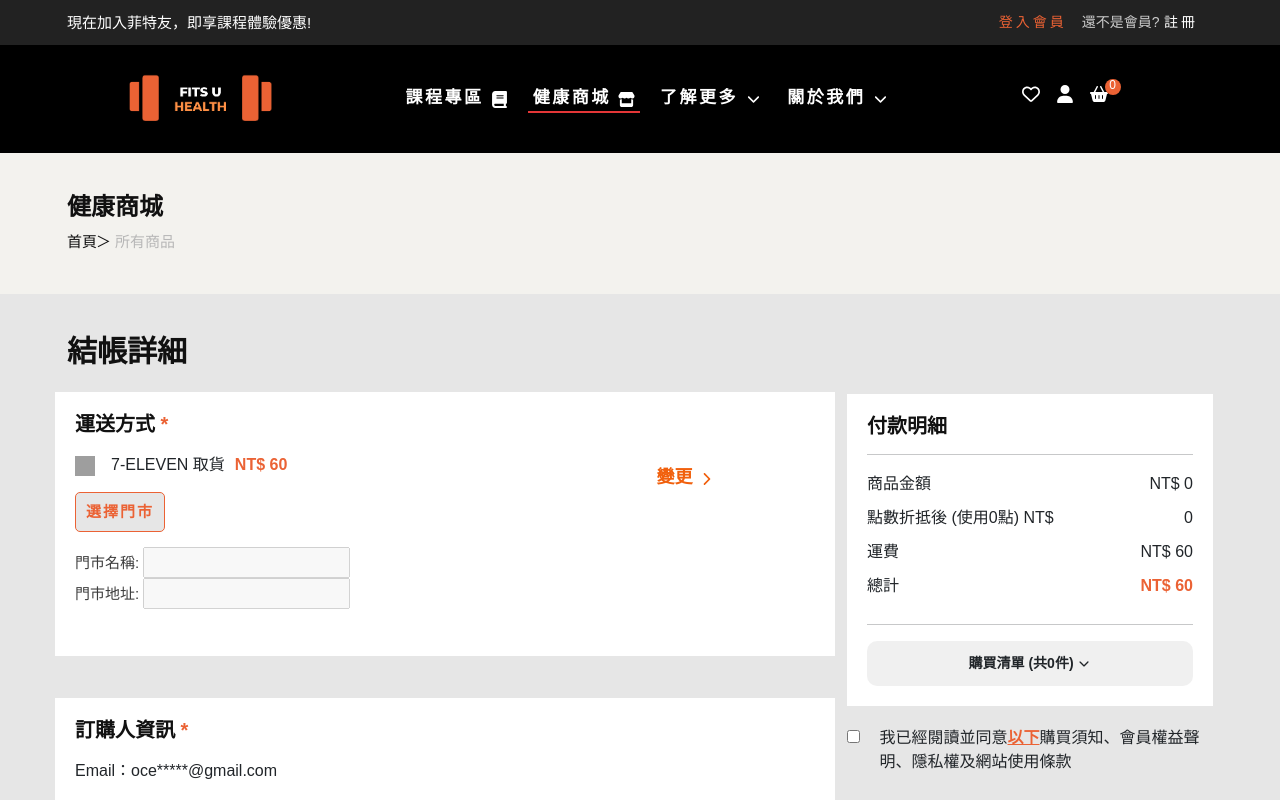
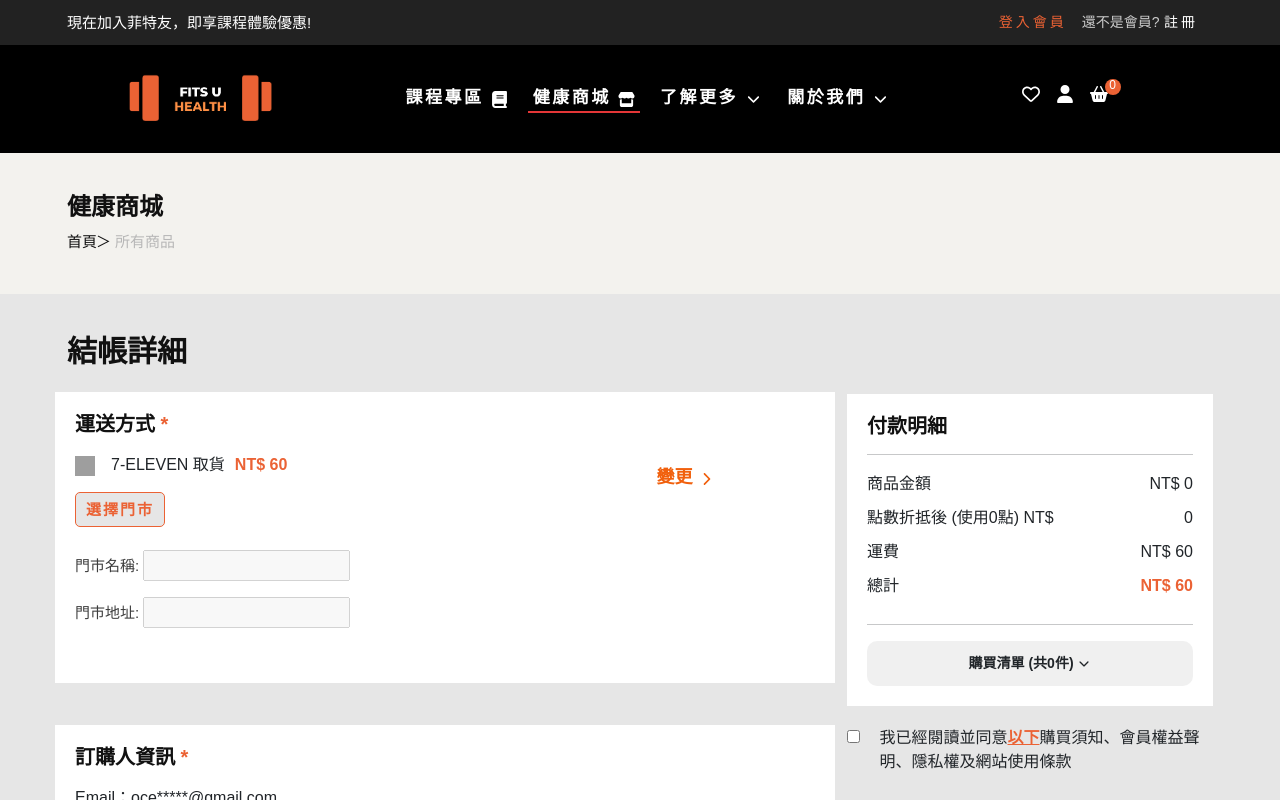
Before and after one commit to ni86910/team1_final, a Next.js app in the folder frontend-react/: page /cart/checkout in a window 1280 px wide. Shown: the top 800 px of the page. Built offline with nearby package versions, Linux system fonts and the light colour scheme; no server answers; grey boxes are pictures that could not be loaded.

Commit message:
結帳頁, 取貨input樣式&sweetalert

```diff
--- a/frontend-react/components/cart/checkout-main.js
+++ b/frontend-react/components/cart/checkout-main.js
@@ -3,6 +3,11 @@ import Link from 'next/link'
 import { Button, Modal, Form } from 'react-bootstrap'
 import style from '@/styles/cart-checkout-main.module.scss'
 import { useRouter } from 'next/router'
+
+// sweet alert
+import Swal from 'sweetalert2'
+import withReactContent from 'sweetalert2-react-content'
+const MySwal = withReactContent(Swal)
 
 // hooks
 import { useCart } from '@/hooks/use-cart'
@@ -109,7 +114,7 @@ export default function CheckoutMain() {
                                   backgroundColor: '#E6E6E6',
                                   color: '#EB6234',
                                   width: '90px',
-                                  height: '40px',
+                                  height: '35px',
                                   border: '1px solid #EB6234',
                                   borderRadius: '5px',
                                   marginBottom: '15px',
@@ -126,6 +131,7 @@ export default function CheckoutMain() {
                               門市名稱:{' '}
                               <input
                                 type="text"
+                                style={{ margin: '8px auto' }}
                                 value={store711.storename}
                                 disabled
                               />
@@ -133,6 +139,7 @@ export default function CheckoutMain() {
                               門市地址:{' '}
                               <input
                                 type="text"
+                                style={{ margin: '8px auto' }}
                                 value={store711.storeaddress}
                                 disabled
                               />
```
